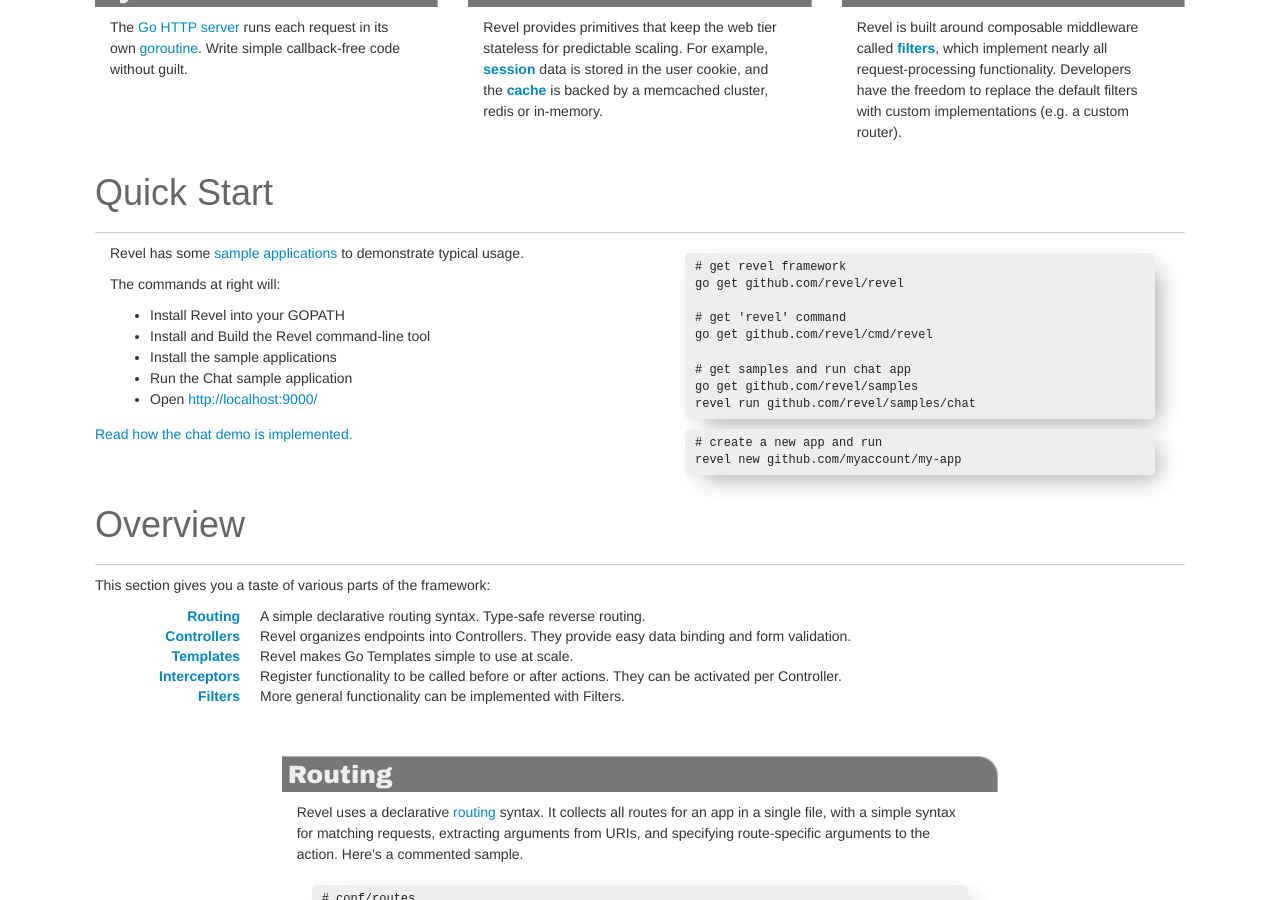
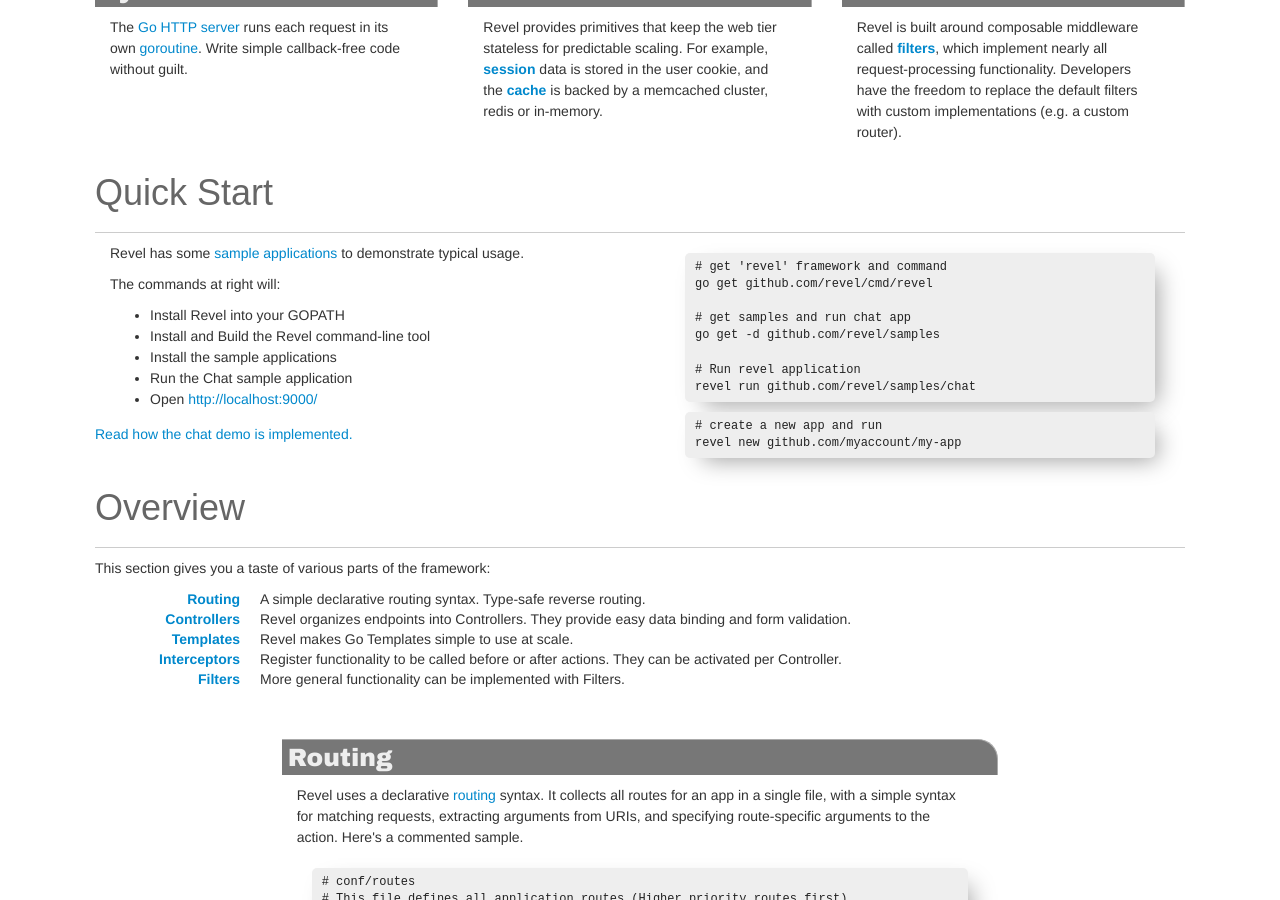
Before and after one commit to revel/revel.github.io, a Jekyll site: the page built from index.html, in a window 1280 px wide and 900 px high, scrolled down 982 px. Built offline with Jekyll 4.4.1, drawn with Linux system fonts in a browser that asks for light colours; nearby versions of some CDN libraries; comment, search, counter and statistics services are not loaded.

Commit message:
updated command on home quickstart

```diff
--- a/index.html
+++ b/index.html
@@ -144,14 +144,13 @@ MAIN_TITLE: Welcome to Revel, the Web Framework for Go!
             </div>
             <div class="col-md-6" style="vertical-align:bottom;">
 <pre>
-# get revel framework
-go get github.com/revel/revel
-
-# get 'revel' command
+# get 'revel' framework and command
 go get github.com/revel/cmd/revel
 
 # get samples and run chat app
-go get github.com/revel/samples
+go get -d github.com/revel/samples
+
+# Run revel application
 revel run github.com/revel/samples/chat
 </pre>
 <pre>
```
